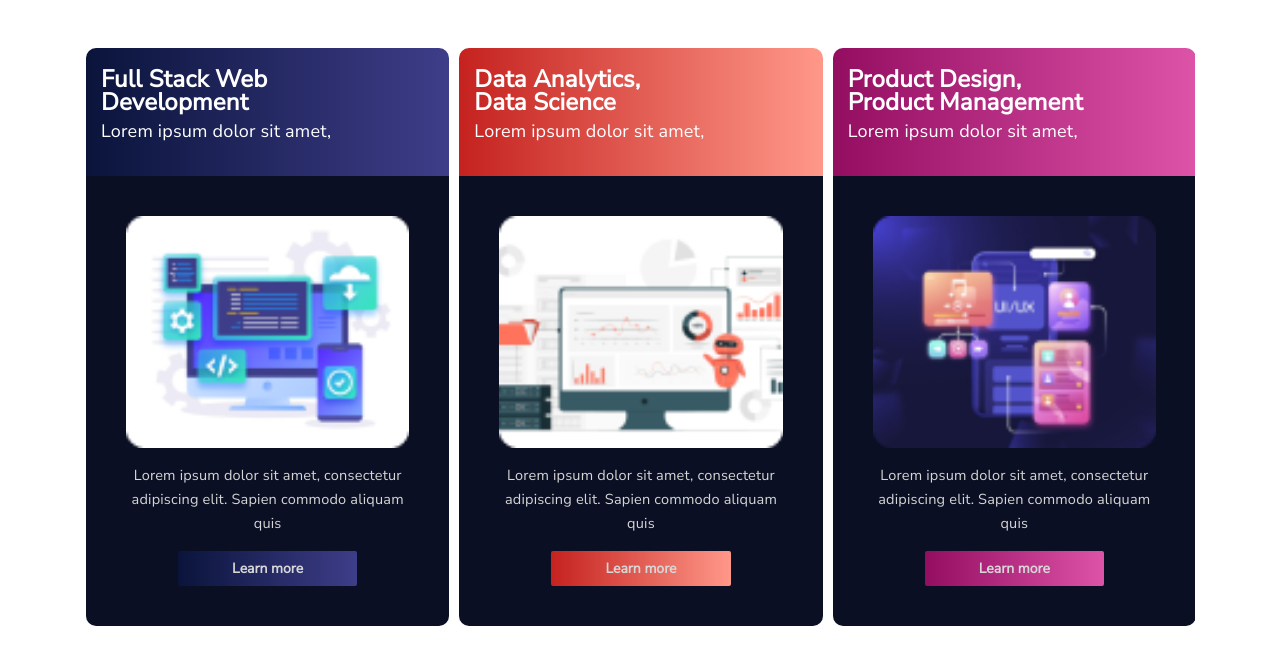
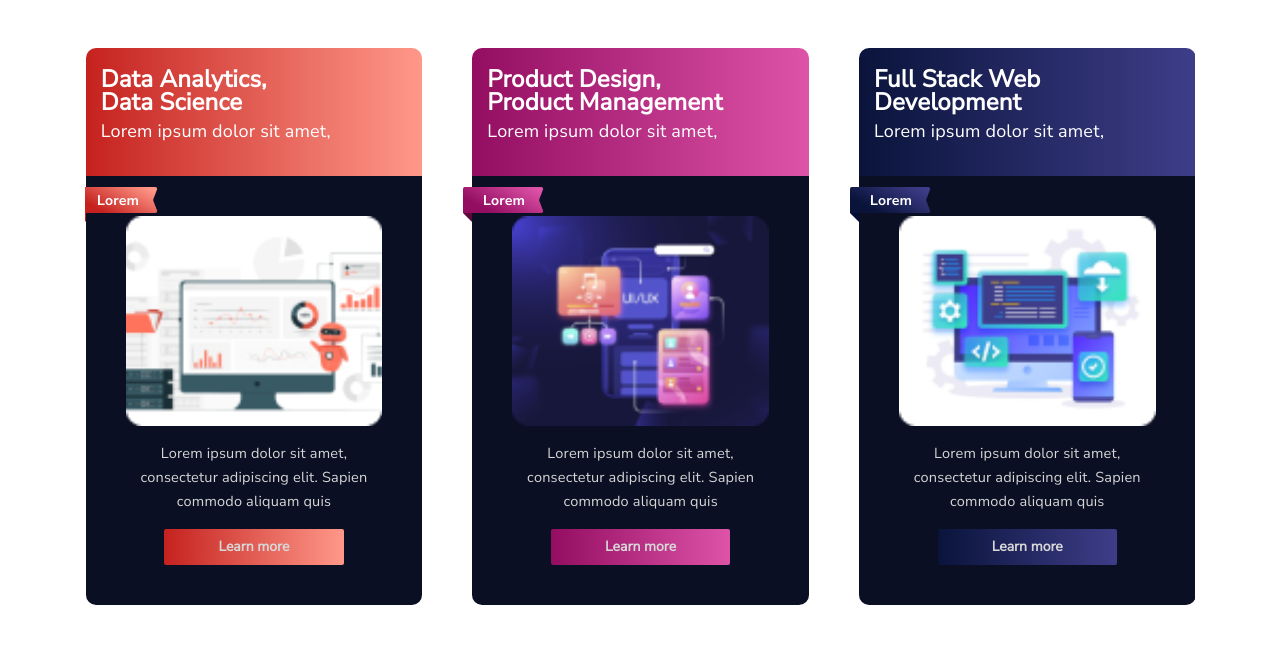
Before and after one commit to pluralcodetech/course-card, a website: page index.html in a window 1280 px wide. Drawn offline with nearby package versions, Linux system fonts and the light colour scheme.

Commit message:
updating card section

```diff
--- a/index.html
+++ b/index.html
@@ -5,11 +5,19 @@
     <meta http-equiv="X-UA-Compatible" content="IE=edge">
     <meta name="viewport" content="width=device-width, initial-scale=1.0">
     <title>Document</title>
+    <!--Bootstrap CDN-->
     <link rel="stylesheet" href="https://cdn.jsdelivr.net/npm/bootstrap@4.6.1/dist/css/bootstrap.min.css" integrity="sha384-zCbKRCUGaJDkqS1kPbPd7TveP5iyJE0EjAuZQTgFLD2ylzuqKfdKlfG/eSrtxUkn" crossorigin="anonymous">
 
+    <!--Fontawesome CDN-->
+    <link rel="stylesheet" href="https://pro.fontawesome.com/releases/v5.10.0/css/all.css" integrity="sha384-AYmEC3Yw5cVb3ZcuHtOA93w35dYTsvhLPVnYs9eStHfGJvOvKxVfELGroGkvsg+p" crossorigin="anonymous"/>
+
+    <!--Owl Carousel Css CDN-->
     <link rel="stylesheet" href="https://cdnjs.cloudflare.com/ajax/libs/OwlCarousel2/2.3.4/assets/owl.carousel.min.css" integrity="sha512-tS3S5qG0BlhnQROyJXvNjeEM4UpMXHrQfTGmbQ1gKmelCxlSEBUaxhRBj/EFTzpbP4RVSrpEikbmdJobCvhE3g==" crossorigin="anonymous" referrerpolicy="no-referrer" />
 
+    <!--Owl Carousel Default theme CDN-->
     <link rel="stylesheet" href="https://cdnjs.cloudflare.com/ajax/libs/OwlCarousel2/2.3.4/assets/owl.theme.default.min.css" integrity="sha512-sMXtMNL1zRzolHYKEujM2AqCLUR9F2C4/05cdbxjjLSRvMQIciEPCQZo++nk7go3BtSuK9kfa/s+a4f4i5pLkw==" crossorigin="anonymous" referrerpolicy="no-referrer" />
+
+    <!--Custom Css-->
     <link rel="stylesheet" href="card.css">
 </head>
 <body>
@@ -27,6 +35,9 @@
                         <p>Lorem ipsum dolor sit amet, consectetur adipiscing elit. Sapien commodo aliquam quis </p>
                         <button class="learn-software">Learn more</button>
                     </div>
+                    <div class="software-section-image">
+                        <img src="assets/web.png" alt="web" class="w-100">
+                    </div>
                 </div>
 
                 <div class="box">
@@ -38,6 +49,9 @@
                         <img src="assets/data-image.png" alt="data-image">
                         <p>Lorem ipsum dolor sit amet, consectetur adipiscing elit. Sapien commodo aliquam quis </p>
                         <button class="learn-data">Learn more</button>
+                    </div>
+                    <div class="software-section-image">
+                        <img src="assets/data.png" alt="web" class="w-100">
                     </div>
                 </div>
 
@@ -51,21 +65,31 @@
                         <p>Lorem ipsum dolor sit amet, consectetur adipiscing elit. Sapien commodo aliquam quis </p>
                         <button class="learn-product">Learn more</button>
                     </div>
+                    <div class="software-section-image">
+                        <img src="assets/prod.png" alt="web" class="w-100">
+                    </div>
                 </div>
             </div>
         </div>
     </section>
 
+    <!--Jquery CDN-->
     <script src="https://cdnjs.cloudflare.com/ajax/libs/jquery/3.6.0/jquery.min.js" integrity="sha512-894YE6QWD5I59HgZOGReFYm4dnWc1Qt5NtvYSaNcOP+u1T9qYdvdihz0PPSiiqn/+/3e7Jo4EaG7TubfWGUrMQ==" crossorigin="anonymous" referrerpolicy="no-referrer"></script>
+
+    <!--Owl Carousel Javascript CDN-->
     <script src="https://cdnjs.cloudflare.com/ajax/libs/OwlCarousel2/2.3.4/owl.carousel.min.js" integrity="sha512-bPs7Ae6pVvhOSiIcyUClR7/q2OAsRiovw4vAkX+zJbw3ShAeeqezq50RIIcIURq7Oa20rW2n2q+fyXBNcU9lrw==" crossorigin="anonymous" referrerpolicy="no-referrer"></script>
-        <!--Bootstrap Javascript CDN-->
-        <script src="https://cdn.jsdelivr.net/npm/bootstrap@4.6.1/dist/js/bootstrap.bundle.min.js" integrity="sha384-fQybjgWLrvvRgtW6bFlB7jaZrFsaBXjsOMm/tB9LTS58ONXgqbR9W8oWht/amnpF" crossorigin="anonymous"></script>
+
+    <!--Bootstrap Javascript CDN-->
+    <script src="https://cdn.jsdelivr.net/npm/bootstrap@4.6.1/dist/js/bootstrap.bundle.min.js" integrity="sha384-fQybjgWLrvvRgtW6bFlB7jaZrFsaBXjsOMm/tB9LTS58ONXgqbR9W8oWht/amnpF" crossorigin="anonymous"></script>
 
     <script>
         $('.owl-carousel').owlCarousel({
             loop:true,
-            margin:10,
+            margin:50,
+            autoplay: true,
+            autoplayTimeout: 3000,
             nav:true,
+            navText: ["<i class='fas fa-chevron-left'></i>","<i class='fas fa-chevron-right'></i>"],
             responsive:{
                 0:{
                     items:1
--- a/sass/include/global.scss
+++ b/sass/include/global.scss
@@ -5,9 +5,15 @@
 }
 
 .box {
-    height: 695px;
     width: 100%;
     border-radius: 20px;
+    position: relative;
+}
+
+.software-section-image {
+    position: absolute;
+    top: 25%;
+    left: -9px;
 }
 
 .software-section-head, .analytics-section-head, .product-section-head {
```
Also changed, not shown: assets/data.png (added), assets/prod.png (added), assets/web.png (added), card.css, 1 other file.
